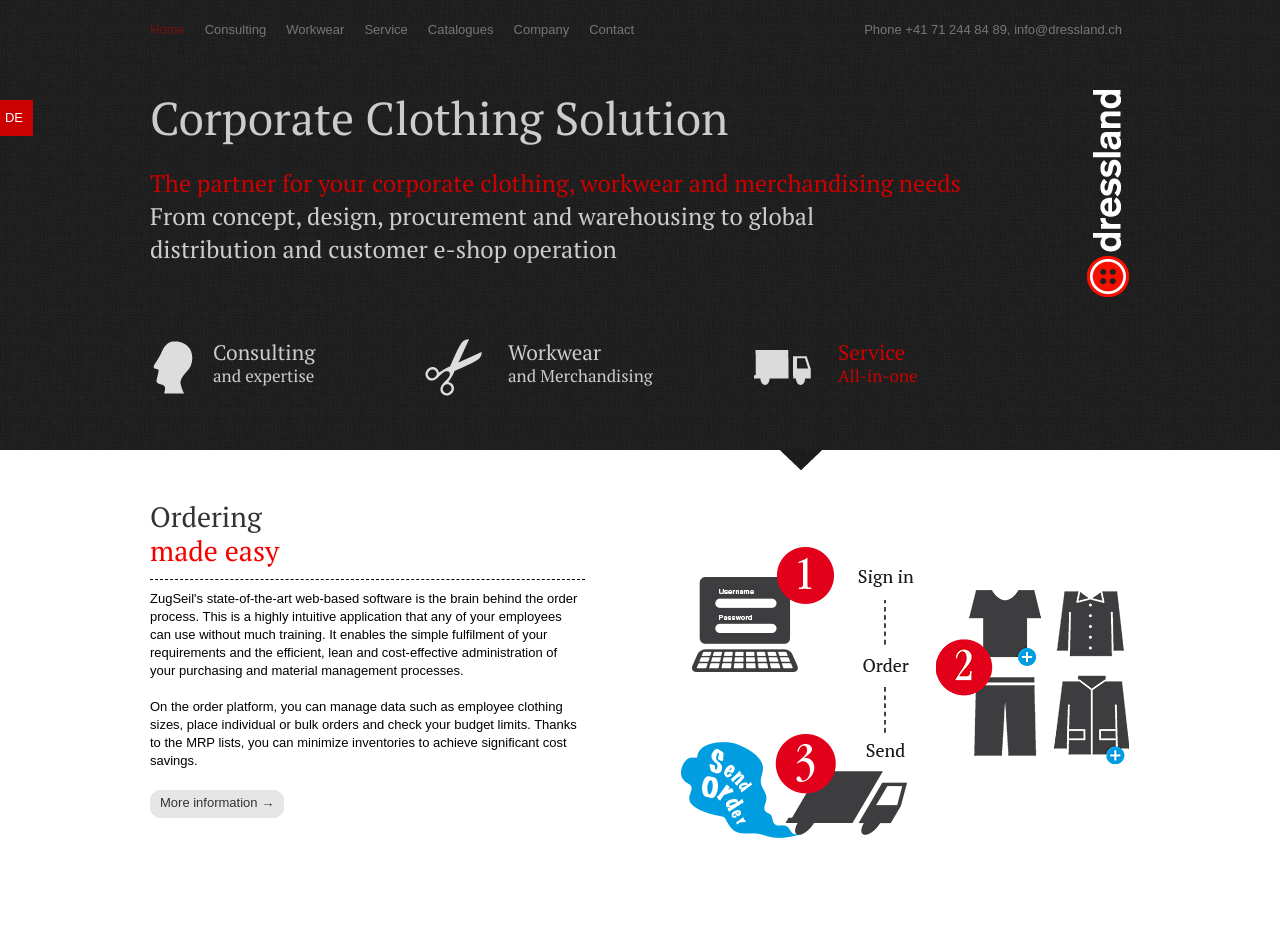
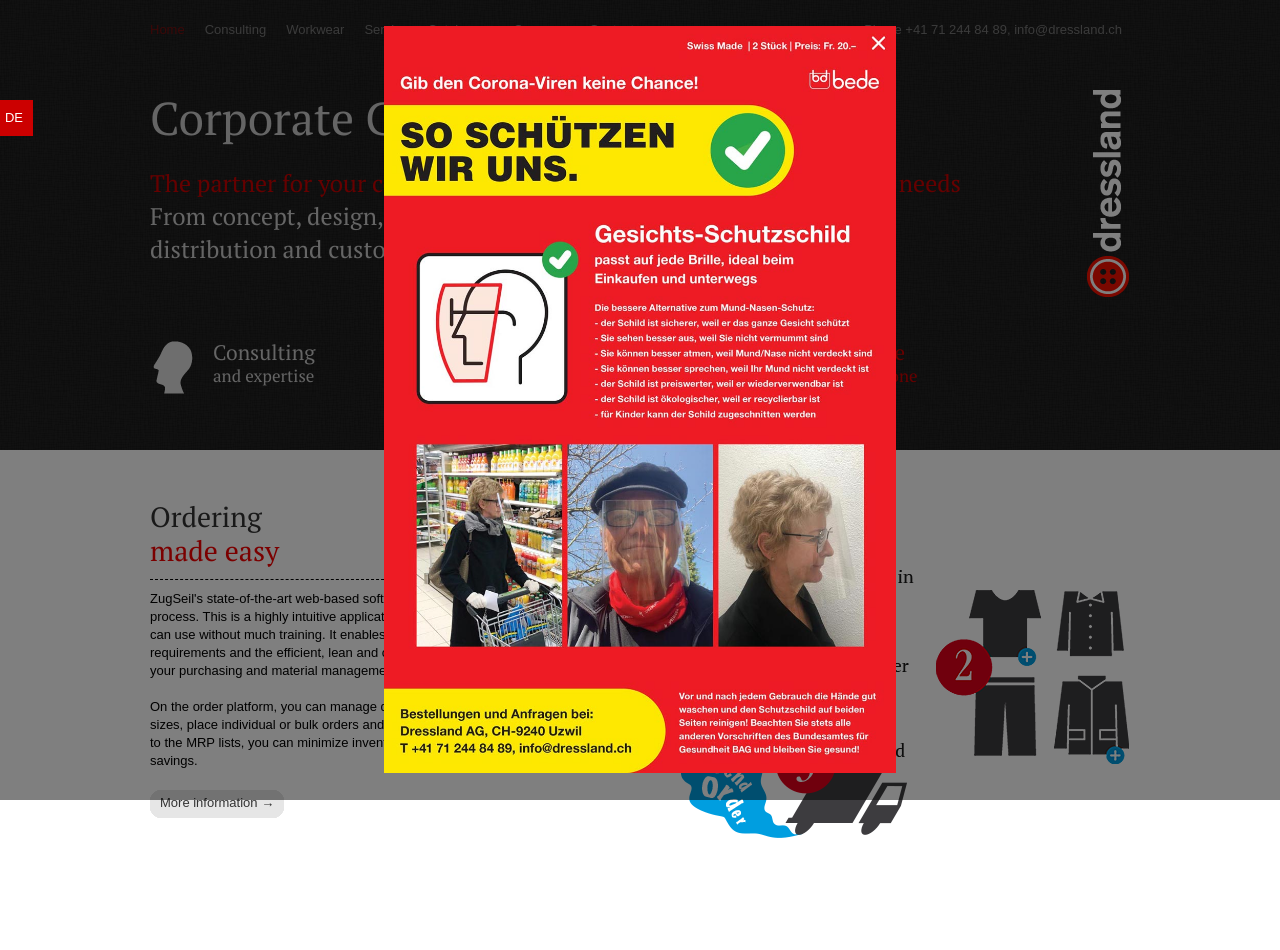
Before and after one commit to timbukflow/dressland, a PHP site: page /en/index.html in a window 1280 px wide. Run offline with PHP 8.4, Linux system fonts and the light colour scheme.

Commit message:
en popup

```diff
--- a/en/css/style.css
+++ b/en/css/style.css
@@ -337,6 +337,29 @@
 }
 
 
+/* =========================================================
+   Corona: Autor Ivo Schwizer
+   ========================================================= */
+#popup-corona {
+    display: block;
+    position: absolute;
+    z-index: 999;
+    left: 0;
+    top: 0;
+    width: 100%; /* Full width */
+    height: 100%; /* Full height */
+    background-color: rgba(0,0,0,0.5);
+    text-align: center;
+    cursor: pointer;
+}
+
+#popup-corona img:nth-child(1) {
+    position: relative;
+    width: 40%;
+    padding: 2%
+}
+
+
 /* ==|== non-semantic helper classes ========================================
    Please define your styles before this section.
    ========================================================================== */
--- a/en/index.html
+++ b/en/index.html
@@ -26,6 +26,10 @@
 </head>
 
 <body>
+
+    <div id="popup-corona">
+        <img src="img/corona-gesichts-schutz-schild-maske.jpg" alt="corona gesichts-schutz-schild-maske" width="1000">
+    </div>
 
   <div id="container">
 
--- a/en/js/script.js
+++ b/en/js/script.js
@@ -81,6 +81,12 @@
 	$(this).stop().animate({left: '-237px'},{duration: '500',easing: 'easeOutCirc'});
  });
 
+// Popup
+
+$('#popup-corona').click(function(){
+    $('#popup-corona').hide();
+});
+
 
 
 
```
Also changed, not shown: de/img/corona-closer.png (deleted), en/img/corona-gesichts-schutz-schild-maske.jpg (added).
